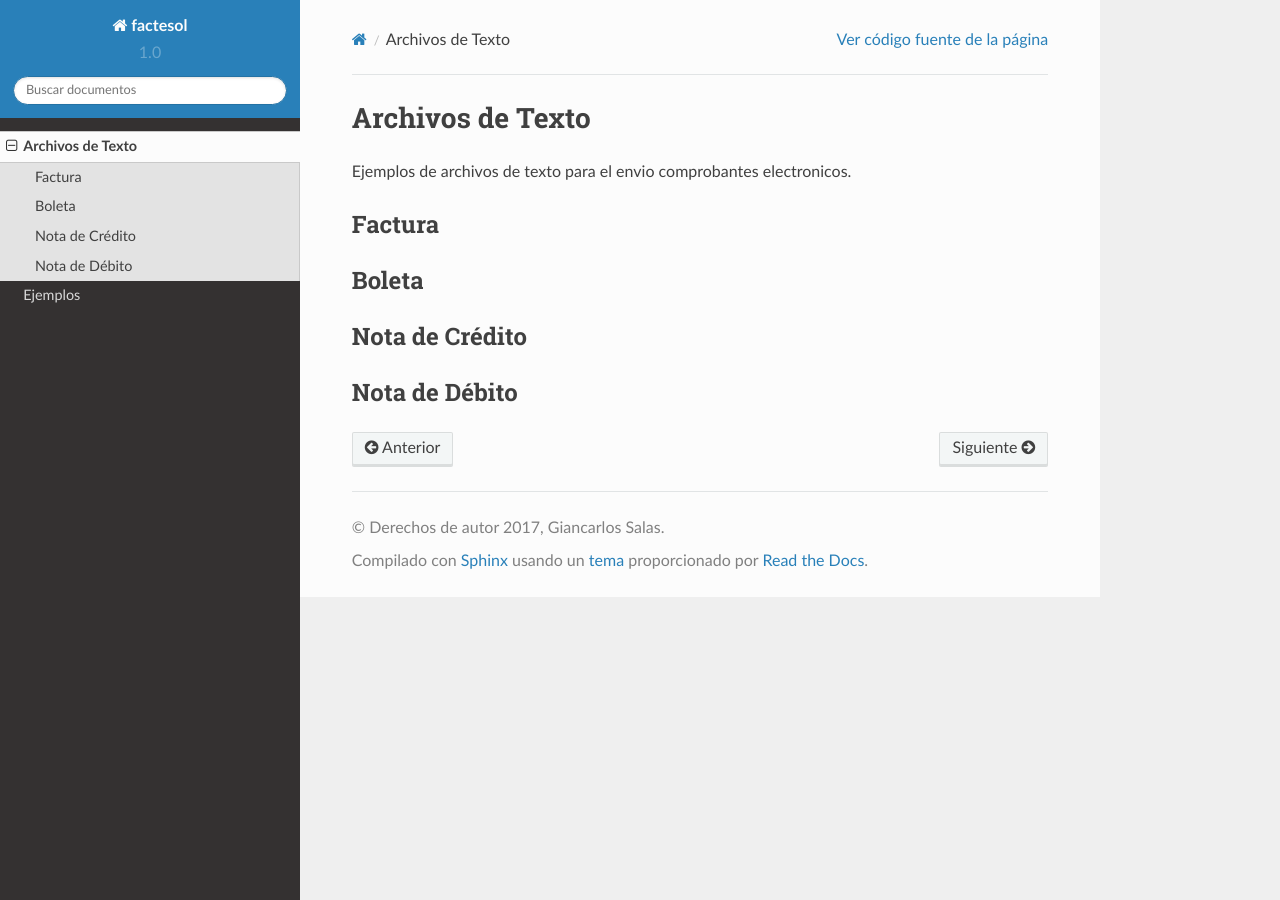
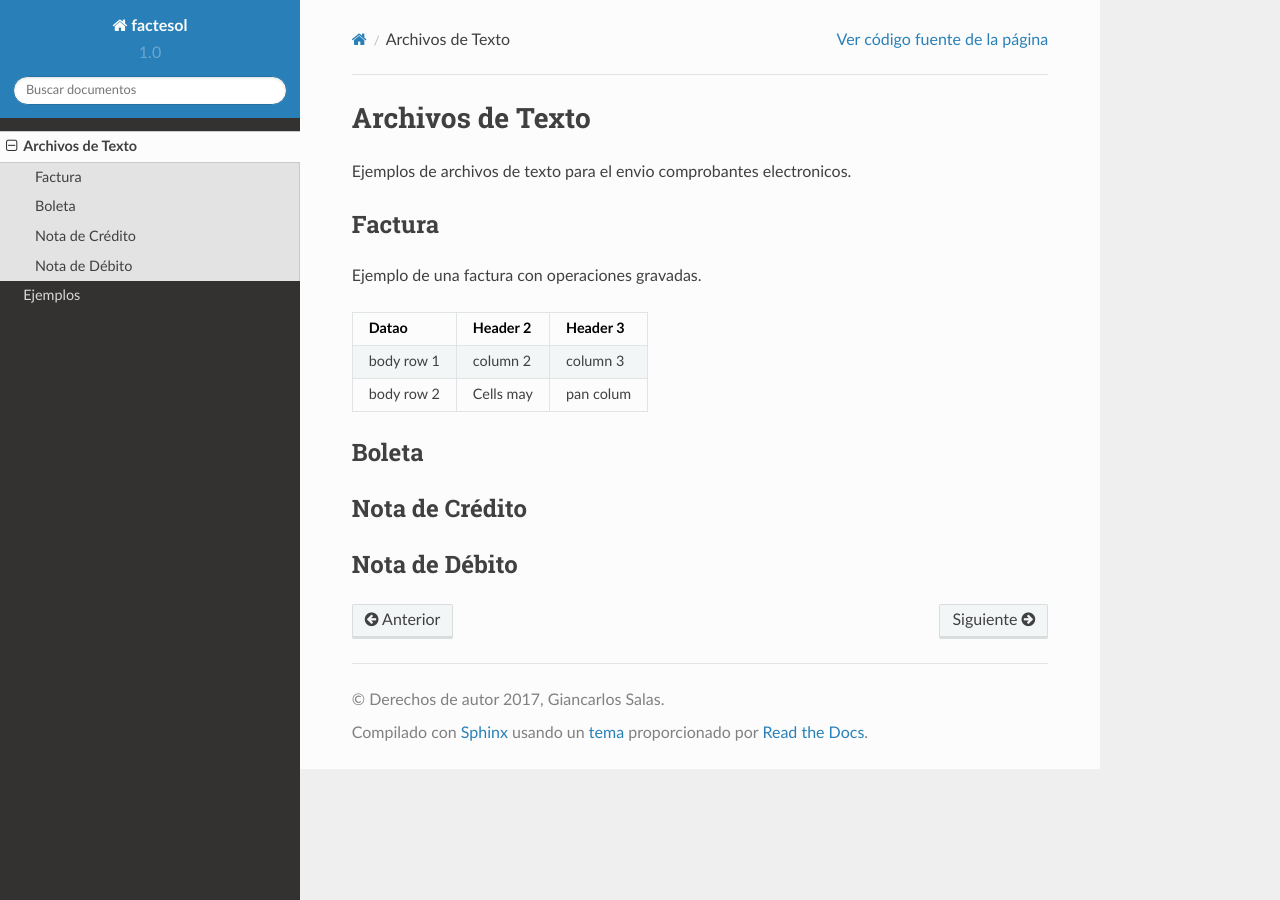
Before and after one commit to giansalex/factesol-docs, a Sphinx documentation site: the page built from docs/document.rst, in a window 1280 px wide. Built offline with Sphinx 7.4.7 and the Read the Docs theme 2.0.0, drawn with Linux system fonts in a browser that asks for light colours.

Commit message:
update examples

```diff
--- a/docs/document.rst
+++ b/docs/document.rst
@@ -5,6 +5,15 @@
 
 Factura
 -------
+Ejemplo de una factura con operaciones gravadas.
+
++------------+------------+-----------+
+| Datao      | Header 2   | Header 3  |
++============+============+===========+
+| body row 1 | column 2   | column 3  |
++------------+------------+-----------+
+| body row 2 | Cells may  | pan colum |
++------------+------------+-----------+
 
 
 Boleta
```
